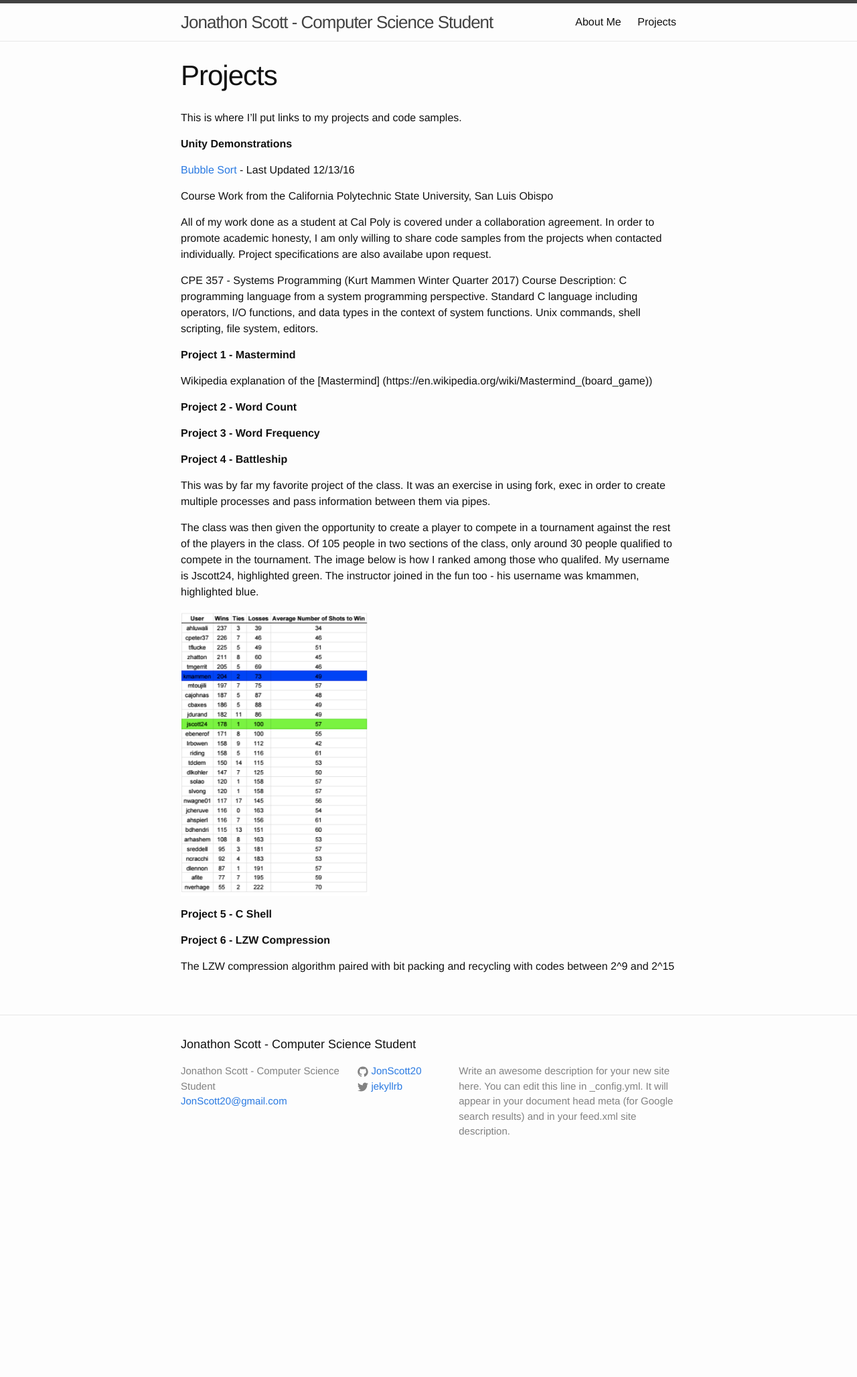
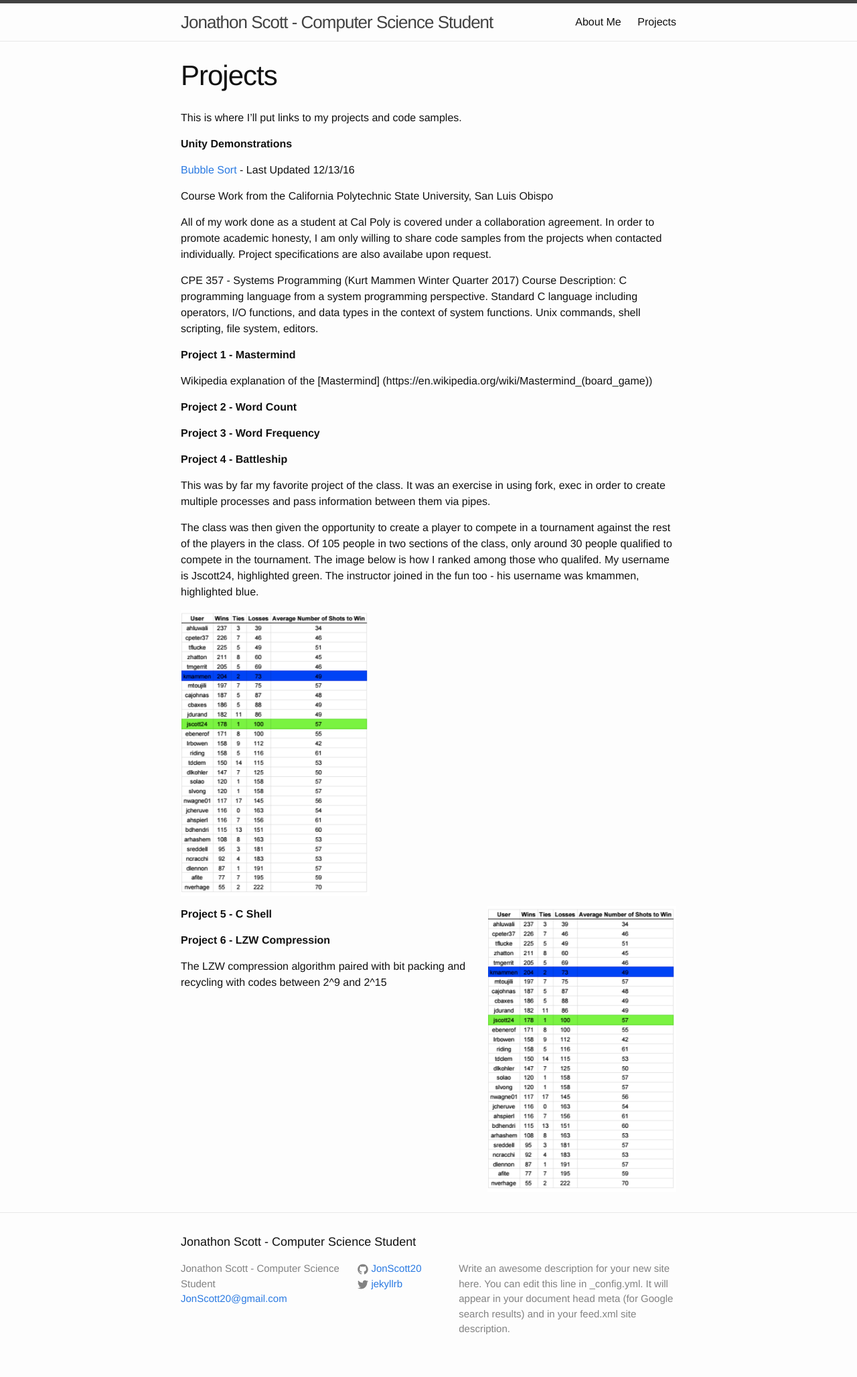
Before and after one commit to JonScott20/JonScott20.github.io, a Jekyll site: the page built from projects.md, in a window 1280 px wide. Shown: the whole page at 67% size. Built offline with Jekyll 4.4.1, drawn with Linux system fonts in a browser that asks for light colours; before the commit the page ends 1761 px from its top, so only the background shows below that.

Commit message:
Update projects.md

```diff
--- a/projects.md
+++ b/projects.md
@@ -37,6 +37,8 @@ The class was then given the opportunity to create a player to compete in a tour
 
 ![Project 4 Tournament Results](https://jonscott20.github.io/Files/Documents/Project4Tournament.png){:class="img-responsive"}
 
+<img style="float: right;" src="https://jonscott20.github.io/Files/Documents/Project4Tournament.png">
+
 
 
 
```
